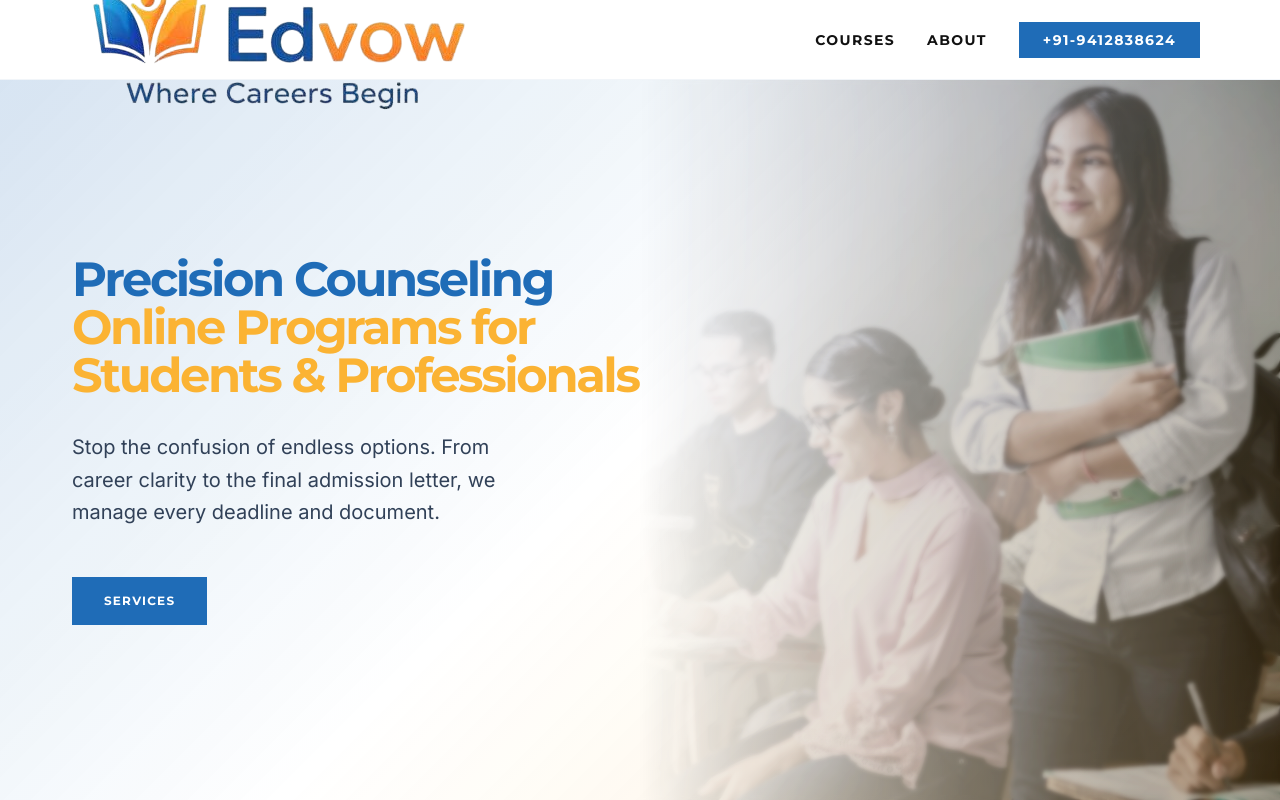
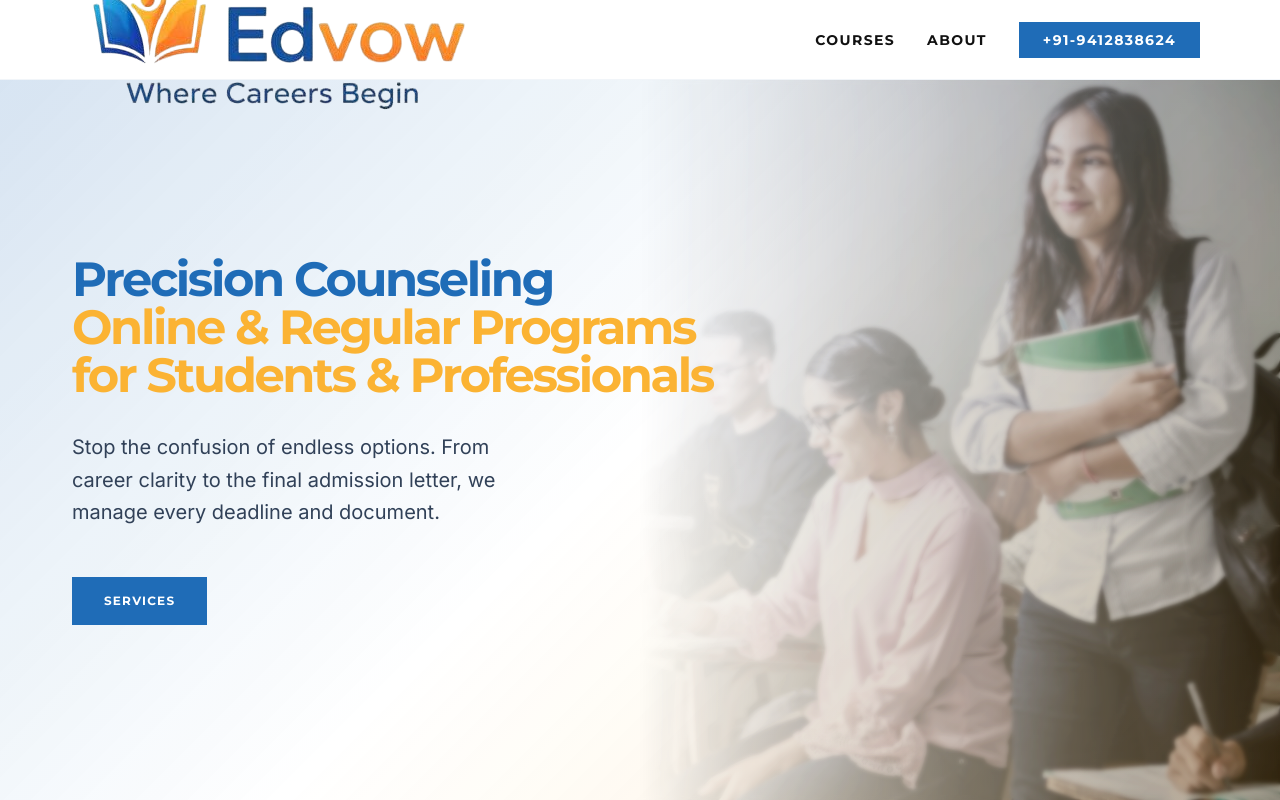
Before and after one commit to gitshahab/edvow, a Next.js app: page / in a window 1280 px wide. Shown: the top 800 px of the page. Built offline with nearby package versions, Linux system fonts and the light colour scheme.

Commit message:
(fix): change hero heading

```diff
--- a/component/layout/Footer.tsx
+++ b/component/layout/Footer.tsx
@@ -49,7 +49,7 @@ export default function Footer() {
               </p>
               <div className="flex gap-4 pt-2">
                 {/* instagram Icon */}
-                <a href="https://instagram.com/edvow.consultant" className="text-slate-400 hover:text-edvow-blue transition-colors">
+                <a href="https://instagram.com/edvow.official" className="text-slate-400 hover:text-edvow-blue transition-colors">
                   <svg width="20" height="20" fill="currentColor" viewBox="0 0 24 24"><path d="M12 2.163c3.204 0 3.584.012 4.85.07 3.252.148 4.771 1.691 4.919 4.919.058 1.265.069 1.645.069 4.849 0 3.205-.012 3.584-.069 4.849-.149 3.225-1.664 4.771-4.919 4.919-1.266.058-1.644.07-4.85.07-3.204 0-3.584-.012-4.849-.07-3.26-.149-4.771-1.699-4.919-4.92-.058-1.265-.07-1.644-.07-4.849 0-3.204.013-3.583.07-4.849.149-3.227 1.664-4.771 4.919-4.919 1.266-.057 1.645-.069 4.849-.069zm0-2.163c-3.259 0-3.667.014-4.947.072-4.358.2-6.78 2.618-6.98 6.98-.059 1.281-.073 1.689-.073 4.948 0 3.259.014 3.668.072 4.948.2 4.358 2.618 6.78 6.98 6.98 1.281.058 1.689.072 4.948.072 3.259 0 3.668-.014 4.948-.072 4.354-.2 6.782-2.618 6.979-6.98.059-1.28.073-1.689.073-4.948 0-3.259-.014-3.667-.072-4.947-.196-4.354-2.617-6.78-6.979-6.98-1.281-.058-1.69-.072-4.949-.072zm0 5.838c-3.403 0-6.162 2.759-6.162 6.162s2.759 6.163 6.162 6.163 6.162-2.759 6.162-6.163c0-3.403-2.759-6.162-6.162-6.162zm0 10.162c-2.209 0-4-1.79-4-4 0-2.209 1.791-4 4-4s4 1.791 4 4c0 2.21-1.791 4-4 4zm6.406-11.845c-.796 0-1.441.645-1.441 1.44s.645 1.44 1.441 1.44c.795 0 1.439-.645 1.439-1.44s-.644-1.44-1.439-1.44z"/></svg>
                 </a>
                 {/* linkedIn Icon */}
--- a/component/sections/Hero.tsx
+++ b/component/sections/Hero.tsx
@@ -26,7 +26,7 @@ export default function Hero() {
         <div className="max-w-2xl space-y-8">
           <h1 className="font-heading text-5xl font-bold tracking-tighter leading-[1] text-edvow-blue">
             Precision Counseling<br />
-            <span className="text-edvow-orange">Online Programs for Students & Professionals</span>
+            <span className="text-edvow-orange">Online & Regular Programs for Students & Professionals</span>
           </h1>
 
           <p className="font-sans text-xl text-slate-700 max-w-md leading-relaxed">
```
